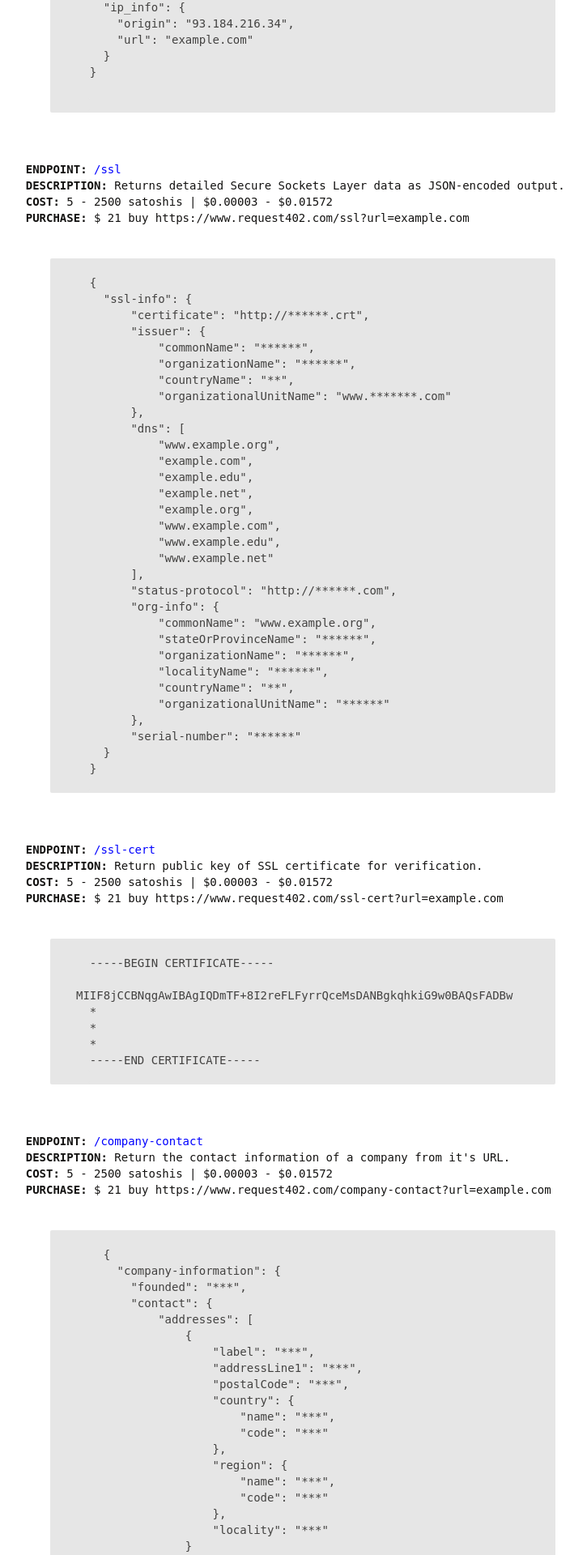
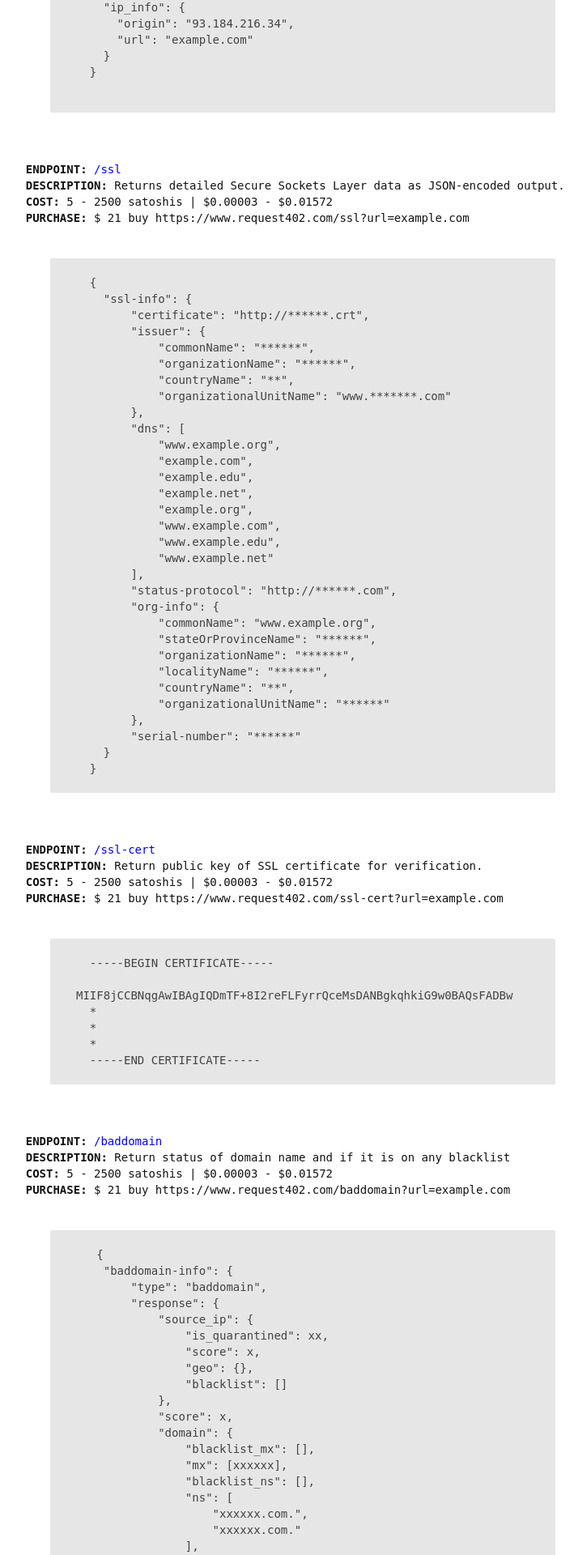
Before and after one commit to Blockshare/request402-django-framework, a Django app: page / in a window 1280 px wide. Shown: the part 2600-4520 px from the top of the page at 81% size, without its empty margins (278-1003 px from the left). Run offline with Django 3.2, Linux system fonts and the light colour scheme.

Commit message:
adding new /baddomain endpoint to production.

```diff
--- a/get_request/templates/index.html
+++ b/get_request/templates/index.html
@@ -60,8 +60,8 @@
   |    // _ \/ _` | | | |/ _ \/ __| __/ /_| |  /| |  / /
   | |\ \  __/ (_| | |_| |  __/\__ \ |_\___  \ |_/ /./ /___
   \_| \_\___|\__, |\__,_|\___||___/\__|   |_/\___/ \_____/
-              | |
-             |_|
+                | |
+               |_|
 
   <h2>HTTP(S) Request & Response Micropayments Service</h2>
   </img>
@@ -219,6 +219,61 @@
   -----END CERTIFICATE-----
   </code></pre>
 
+    <b>ENDPOINT:</b><a href="/baddomain?format=json"> /baddomain</a>
+    <b>DESCRIPTION:</b> Return status of domain name and if it is on any blacklist
+    <b>COST:</b> 5 - 2500 satoshis | $0.00003 - $0.01572
+    <b>PURCHASE:</b> $ 21 buy https://www.request402.com/baddomain?url=example.com
+
+  <pre id="inner-code"><code>
+   {
+    "baddomain-info": {
+        "type": "baddomain",
+        "response": {
+            "source_ip": {
+                "is_quarantined": xx,
+                "score": x,
+                "geo": {},
+                "blacklist": []
+            },
+            "score": x,
+            "domain": {
+                "blacklist_mx": [],
+                "mx": [xxxxxx],
+                "blacklist_ns": [],
+                "ns": [
+                    "xxxxxx.com.",
+                    "xxxxxx.com."
+                ],
+                "score": x,
+                "blacklist": []
+            },
+            "ip": {
+                "is_quarantined": xx,
+                "score": x,
+                "geo": {
+                    "country": "xx",
+                    "continent": "xx",
+                    "city": "",
+                    "region": "",
+                    "longitude": xx.xxx,
+                    "latitude": xx.xxx,
+                    "postal": "",
+                    "as": {
+                        "name": "xxxxxx",
+                        "country": "xx",
+                        "asn": "xxxxxx",
+                        "networks": "['xx.xx.xxx.x/xx']"
+                    },
+                    "address": "xxx.xxx.xxx.xxx",
+                    "hostname": ""
+                },
+                "blacklist": []
+             }
+          }
+       }
+    }
+  </code></pre>
+
     <b>ENDPOINT:</b><a href="/company-contact?format=json"> /company-contact</a>
     <b>DESCRIPTION:</b> Return the contact information of a company from it's URL.
     <b>COST:</b> 5 - 2500 satoshis | $0.00003 - $0.01572
--- a/get_request/templates/info.html
+++ b/get_request/templates/info.html
@@ -25,6 +25,8 @@
          $ 21 buy https://www.request402.com/ssl?url=example.com
     /ssl-cert: Returns the public key of an HTTPS enabled url:
          $ 21 buy https://www.request402.com/ssl-cert?url=example.com
+    /baddomain: Return status of domain name and if it is on any blacklist
+         $ 21 buy https://www.request402.com/baddomain?url=example.com
     /company-contact: Returns company contact info:
          $ 21 buy https://www.request402.com/company-contact?url=example.com
     /twitter: Returns social profiles and demographic data of username:
--- a/get_request/urls.py
+++ b/get_request/urls.py
@@ -30,4 +30,5 @@ urlpatterns = [
     url(r'^twitter$', get_request.views.twitter_search),
     url(r'^ssl-cert$', get_request.views.get_ssl),
     url(r'^ssl$', get_request.views.get_ssl_source),
+    url(r'^baddomain$', get_request.views.baddomain),
 ]
--- a/get_request/views.py
+++ b/get_request/views.py
@@ -269,5 +269,16 @@ def get_ssl_source(request):
         return HttpResponse(json.dumps(exception, indent=2), status=200)
 
 
-# New functions to add:
-# baddomain, bademail, badip
+@api_view(['GET'])
+@payment.required(1000)
+def baddomain(request):
+    domain = request.GET.get('url')
+    headers = {'content-type': 'application/json'}
+
+    try:
+        response = requests.request("GET", 'http://api.moocher.io/baddomain/' + domain, headers=headers)
+        msg = {'baddomain-info': response.json()}
+        return HttpResponse(json.dumps(msg, indent=2), status=200)
+    except:
+        response = {'exception error': 'there seems to be something wrong with the request.'}
+        return HttpResponse(json.dumps(response, indent=2), status=200)
```
Also changed, not shown: get_request/tests.py (+4 -5 lines), .travis.yml (deleted).
